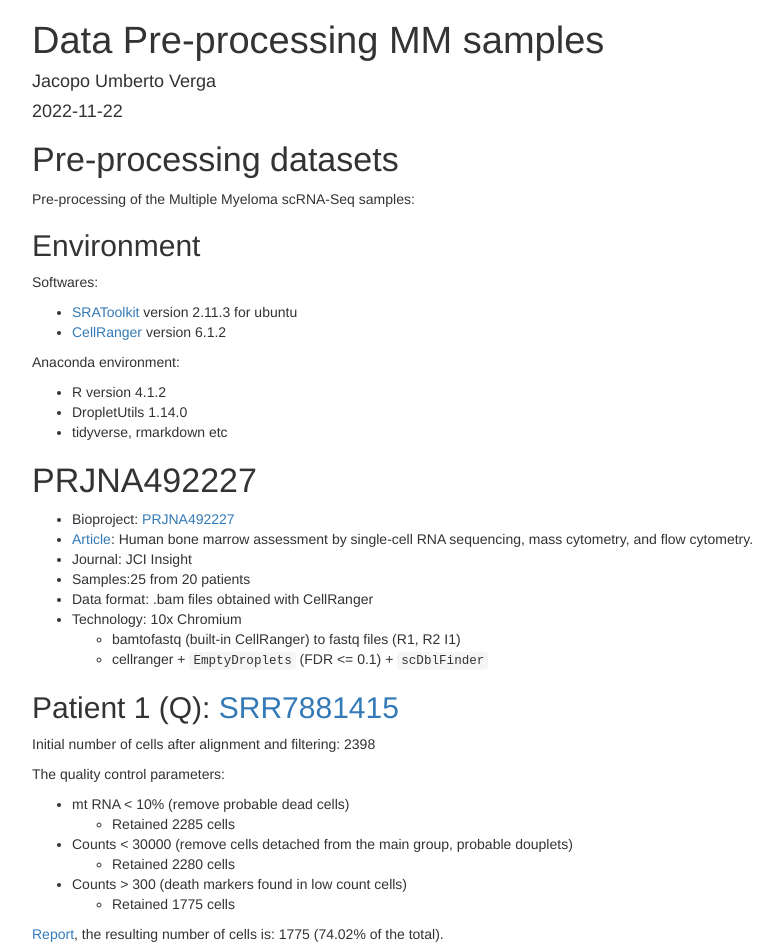
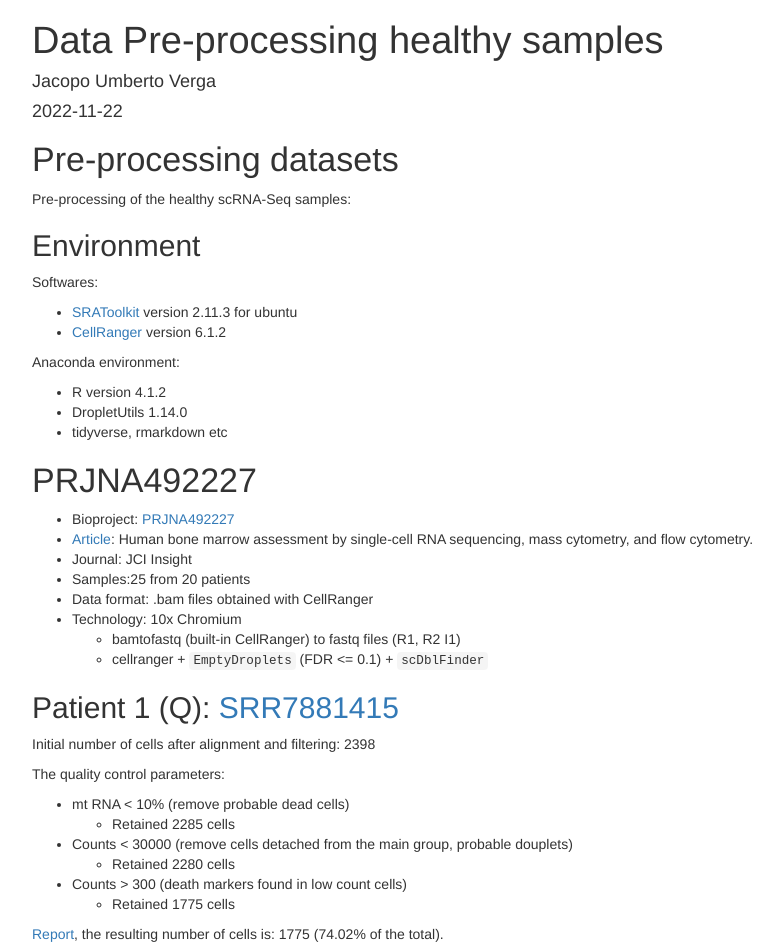
Before and after one commit to VergaJU/vergaju.github.io, a plain HTML site: page Bone_Marrow_QC/healthy/pre_processing_datasets.html in a window 1280 px wide. Shown: the top 947 px of the page, without its empty margins (153-936 px from the left). Drawn offline with nearby package versions, Linux system fonts and the light colour scheme; some packages are replaced by stand-ins of ours.

Commit message:
Update pre_processing_datasets.html

```diff
--- a/Bone_Marrow_QC/healthy/pre_processing_datasets.html
+++ b/Bone_Marrow_QC/healthy/pre_processing_datasets.html
@@ -352,7 +352,7 @@ display: none;
 
 
 
-<h1 class="title toc-ignore">Data Pre-processing MM samples</h1>
+<h1 class="title toc-ignore">Data Pre-processing healthy samples</h1>
 <h4 class="author">Jacopo Umberto Verga</h4>
 <h4 class="date">2022-11-22</h4>
 
@@ -361,7 +361,7 @@ display: none;
 
 <div id="pre-processing-datasets" class="section level1">
 <h1>Pre-processing datasets</h1>
-<p>Pre-processing of the Multiple Myeloma scRNA-Seq samples:</p>
+<p>Pre-processing of the healthy scRNA-Seq samples:</p>
 <div id="environment" class="section level2">
 <h2>Environment</h2>
 <p>Softwares:</p>
```
